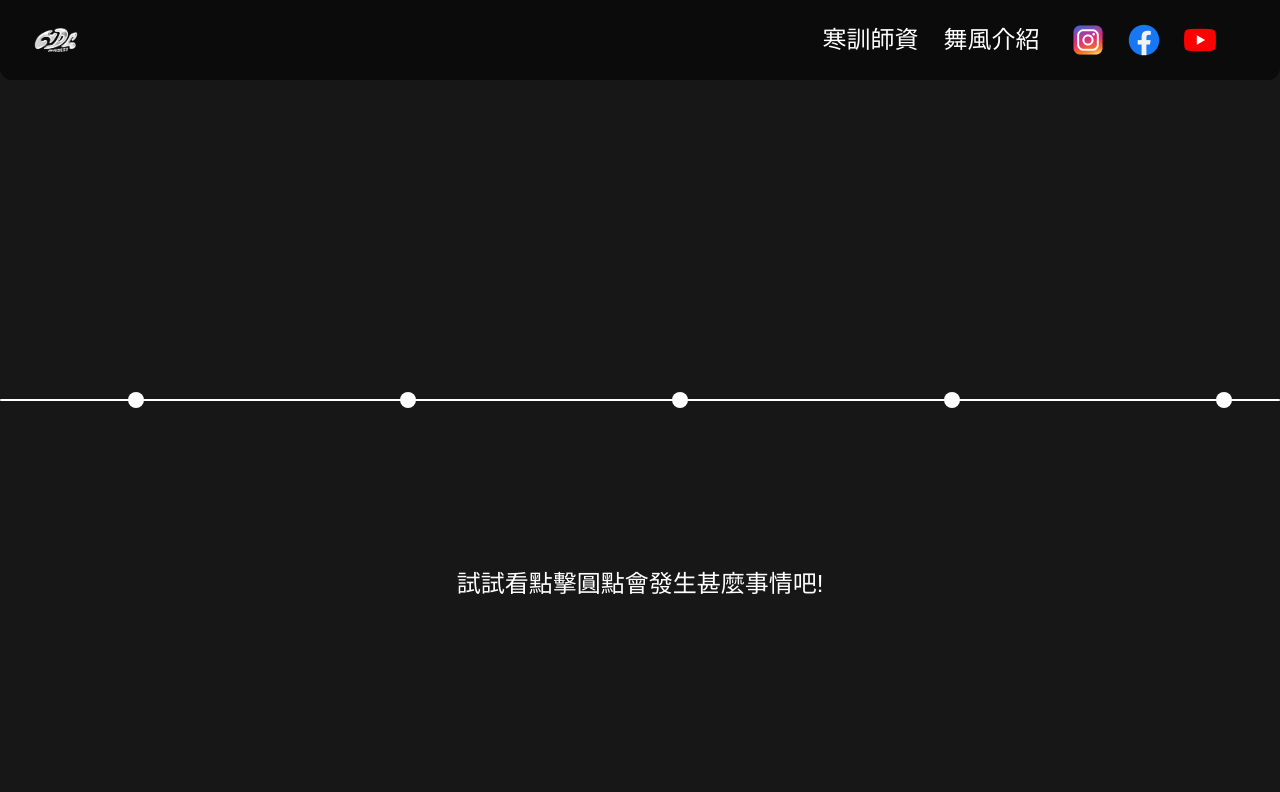
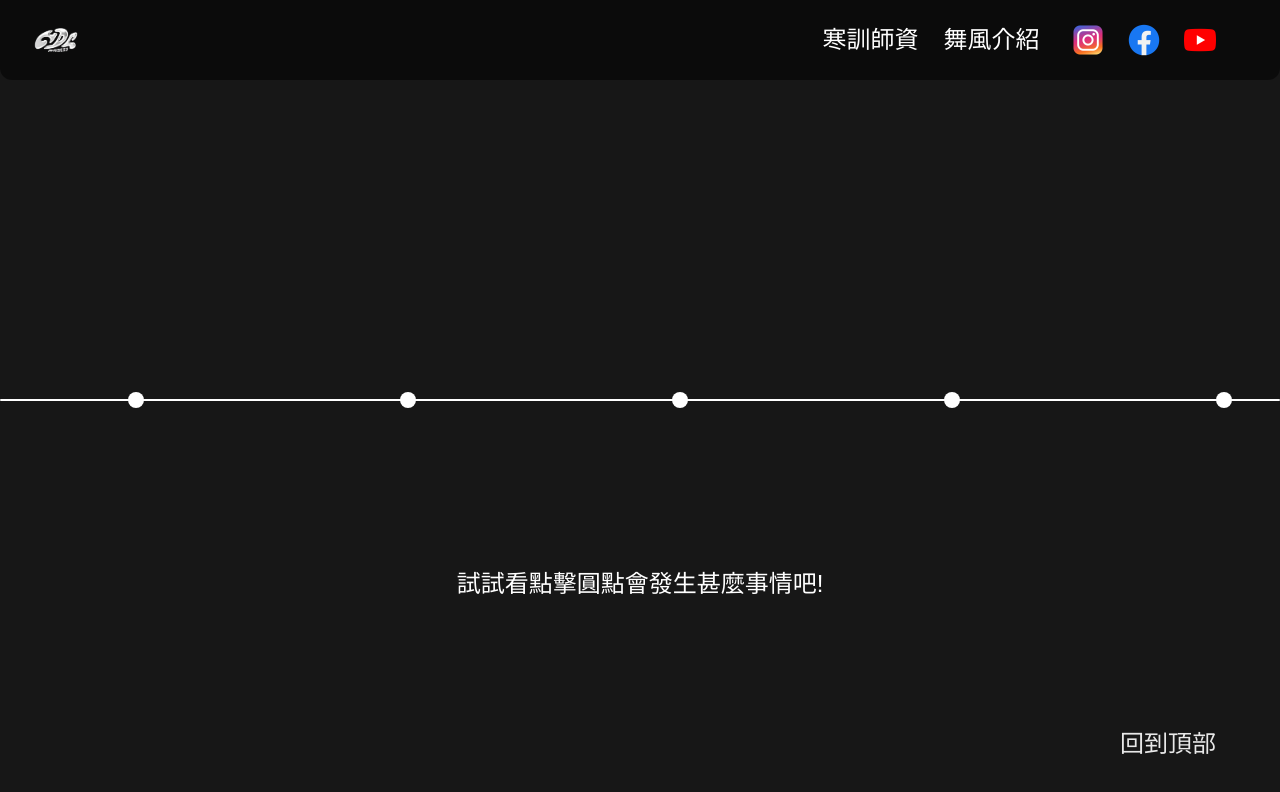
Before and after one commit to hank31169638/27hdc, a Next.js app in the folder frontend/: page /style_intro in a window 1280 px wide. Shown: the top 792 px of the page. Built offline with nearby package versions, Linux system fonts and the light colour scheme; a web font is replaced by a local one.

Commit message:
add scrolltotopbtn

```diff
--- a/frontend/src/app/style_intro/page.tsx
+++ b/frontend/src/app/style_intro/page.tsx
@@ -1,4 +1,5 @@
 "use client"
+import { useRef } from "react";
 
 import {
     SectionIndex,
@@ -8,20 +9,20 @@ import {
     SectionHouse,
     SectionLocking,
     SectionPopping
-} from "../../components/winter_vacation";
+} from "@/components/winter_vacation";
 
 export default function Page() {
 
     const handleStyleClick = (id: string) => {
         const element = document.getElementById(`section-${id}`);
         element?.scrollIntoView({behavior: 'smooth'});
-        console.log(element)
     };
 
     return (
-        <div className="h-screen overflow-y-scroll scroll-smooth snap-y snap-mandatory text-2xl">
+        <div className="h-screen overflow-y-scroll scroll-smooth snap-y snap-mandatory text-2xl"
+             id="scroll-container"
+        >
             <SectionIndex onStyleClick={handleStyleClick}/>
-
             <SectionHiphop/>
             <SectionBreaking/>
             <SectionFemale/>
--- a/frontend/src/components/winter_vacation/index_components/dance-style-line.tsx
+++ b/frontend/src/components/winter_vacation/index_components/dance-style-line.tsx
@@ -1,4 +1,5 @@
 import React, {useState} from 'react';
+import ScrollToTopButton from "@/components/winter_vacation/index_components/scroll-to-top-button";
 
 interface DanceStyle {
     name: string;
@@ -8,7 +9,7 @@ interface DanceStyle {
 }
 
 interface DanceStyleLineProps {
-    onStyleClick?: (id: string) => void; // 保留可選的 onStyleClick
+    onStyleClick?: (id: string) => void;
 }
 
 const DanceStyleLine: React.FC<DanceStyleLineProps> = ({onStyleClick}) => {
@@ -33,7 +34,7 @@ const DanceStyleLine: React.FC<DanceStyleLineProps> = ({onStyleClick}) => {
 
     return (
         <div className="relative w-full flex flex-col sm:flex-row items-center justify-center">
-            {/* 中央線 */}
+            {/* white line */}
             <div
                 className="
                     absolute
@@ -43,7 +44,7 @@ const DanceStyleLine: React.FC<DanceStyleLineProps> = ({onStyleClick}) => {
                 "
             />
 
-            {/* 節點容器 */}
+            {/* container */}
             <div
                 className="flex flex-col
                 justify-between items-center px-8
@@ -59,7 +60,7 @@ const DanceStyleLine: React.FC<DanceStyleLineProps> = ({onStyleClick}) => {
                         key={style.id}
                         className="relative group my-8 sm:px-32 sm:my-0"
                     >
-                        {/* 圓形節點 */}
+                        {/* circle */}
                         <div
                             className="
                                 w-4 h-4 bg-white rounded-full relative z-10
@@ -69,7 +70,7 @@ const DanceStyleLine: React.FC<DanceStyleLineProps> = ({onStyleClick}) => {
                             onClick={() => handleCircleClick(style.id)}
                         />
 
-                        {/* 點擊後顯示的信息 */}
+                        {/* the info after circle get click */}
                         {selectedId === style.id && (
                             <div
                                 className="
@@ -84,7 +85,7 @@ const DanceStyleLine: React.FC<DanceStyleLineProps> = ({onStyleClick}) => {
 
                                 "
                             >
-                                {/* 圖片容器 */}
+                                {/* img container */}
                                 <div className="w-32 h-40 bg-white rounded-lg overflow-hidden
                                 duration-300 hover:scale-110 p-2
                                 "
@@ -94,7 +95,7 @@ const DanceStyleLine: React.FC<DanceStyleLineProps> = ({onStyleClick}) => {
                                     <img src={style.image} alt={style.name} className="w-full h-full object-cover pb-8"/>
                                 </div>
 
-                                {/* 舞種名稱 */}
+                                {/* style name */}
                                 <div className="text-white text-center mt-2">
                                     {style.name}
                                 </div>
@@ -103,6 +104,7 @@ const DanceStyleLine: React.FC<DanceStyleLineProps> = ({onStyleClick}) => {
                     </div>
                 ))}
             </div>
+            <ScrollToTopButton/>
         </div>
     );
 };
--- /dev/null
+++ b/frontend/src/components/winter_vacation/index_components/scroll-to-top-button.tsx
@@ -0,0 +1,24 @@
+import React from 'react';
+
+function ScrollToTopButton() {
+  const scrollToTop = () => {
+    const scrollableContainer = document.getElementById('scroll-container');
+    if (scrollableContainer) {
+      scrollableContainer.scrollTo({
+        top: 0,
+        behavior: 'smooth', // 平滑滾動效果
+      });
+    }
+  };
+
+  return (
+    <button
+      className="fixed right-[5vw] bottom-[40px] mix-blend-difference hover:scale-110 duration-300 outline-none"
+      onClick={scrollToTop}
+    >
+      回到頂部
+    </button>
+  );
+}
+
+export default ScrollToTopButton;
--- a/frontend/src/components/winter_vacation/section-index.tsx
+++ b/frontend/src/components/winter_vacation/section-index.tsx
@@ -1,5 +1,5 @@
 import DanceStyleLine from "@/components/winter_vacation/index_components/dance-style-line";
-import React from "react";
+import React, {useRef} from "react";
 
 interface DanceStyleLineProps {
     onStyleClick: (id: string) => void;
@@ -7,9 +7,9 @@ interface DanceStyleLineProps {
 
 const SectionIndex: React.FC<DanceStyleLineProps> = ({ onStyleClick }) => {
 
-
     return (
-        <section className="flex flex-col justify-center items-center snap-start snap-always relative">
+        <section className="flex flex-col justify-center items-center snap-start snap-always relative"
+        >
             <DanceStyleLine onStyleClick={onStyleClick}/>
             <div className="absolute sm:bottom-1/4 sm:w-auto sm:left-auto phone:w-[20px] phone:left-14">試試看點擊圓點會發生甚麼事情吧!</div>
         </section>
```
